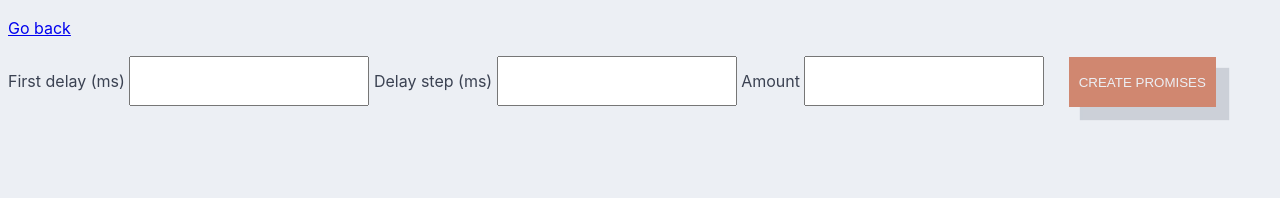
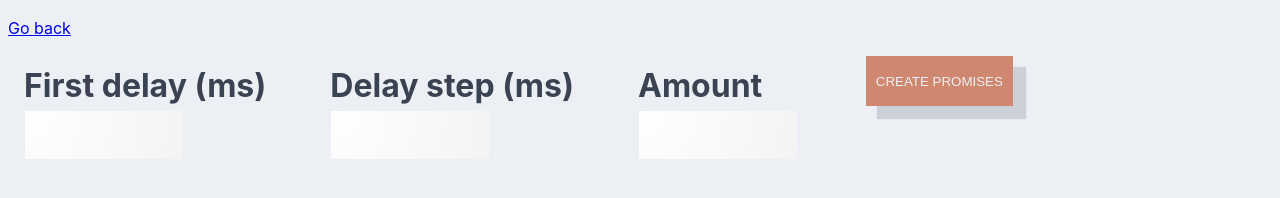
Before and after one commit to Searge/goit-js-hw-09, a website built with Parcel: page src/03-promises.html in a window 1280 px wide. Built offline with nearby package versions, Linux system fonts and the light colour scheme.

Commit message:
my styles

```diff
--- a/src/css/common.css
+++ b/src/css/common.css
@@ -134,3 +134,50 @@ input {
 .label {
   font-size: clamp(1.2rem, 2.5vw, 1.7rem);
 }
+
+.form {
+  display: flex;
+  gap: clamp(1rem, 2.5vw, 2rem);
+}
+
+.form__label {
+  display: flex;
+  flex-direction: column;
+
+  padding: 0.4rem 1rem;
+
+  font-family: inherit;
+  font-size: clamp(1.5rem, 2.5vw, 3rem);
+  font-weight: 700;
+  line-height: 1.5;
+
+  border: none;
+
+  border-radius: 0.5rem;
+
+  transition: var(--time) var(--cubic);
+  transition-property: color, box-shadow;
+  appearance: none;
+}
+
+.form__input {
+  padding: 0.4rem 1rem;
+
+  max-width: 10rem;
+  font-family: inherit;
+  font-size: clamp(1.5rem, 2.5vw, 3rem);
+  font-weight: 700;
+  line-height: 1.5;
+
+  background: 0 0 / 300% 200% radial-gradient(circle at top left, #fff, #ddd);
+  border: 1px solid #eceff4;
+  transition: var(--time) var(--cubic);
+  transition-property: color, box-shadow;
+  appearance: none;
+}
+
+.form__input:focus,
+.form__input:hover {
+  outline: #5e81ac;
+  border: 1px solid #5e81ac;
+}
```
